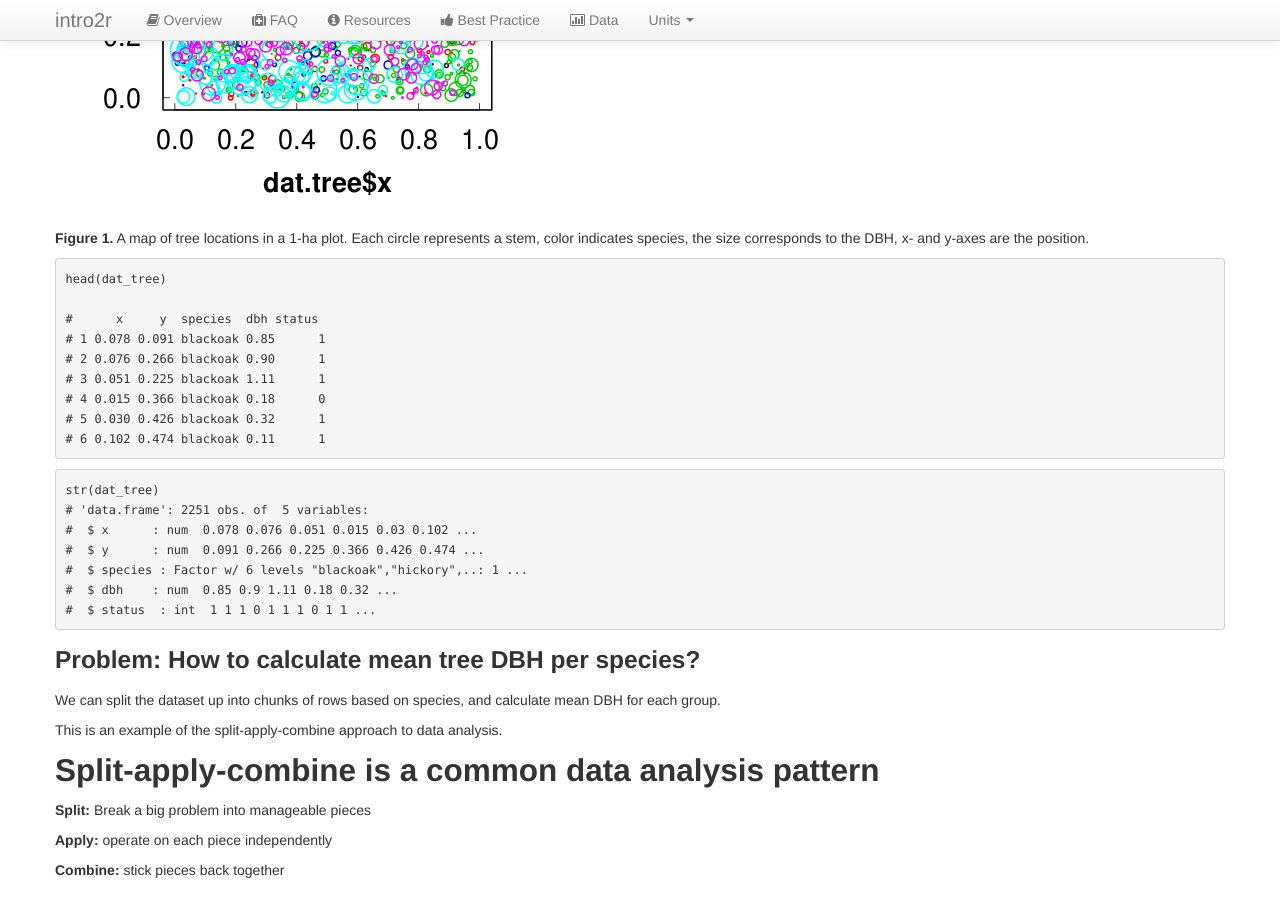
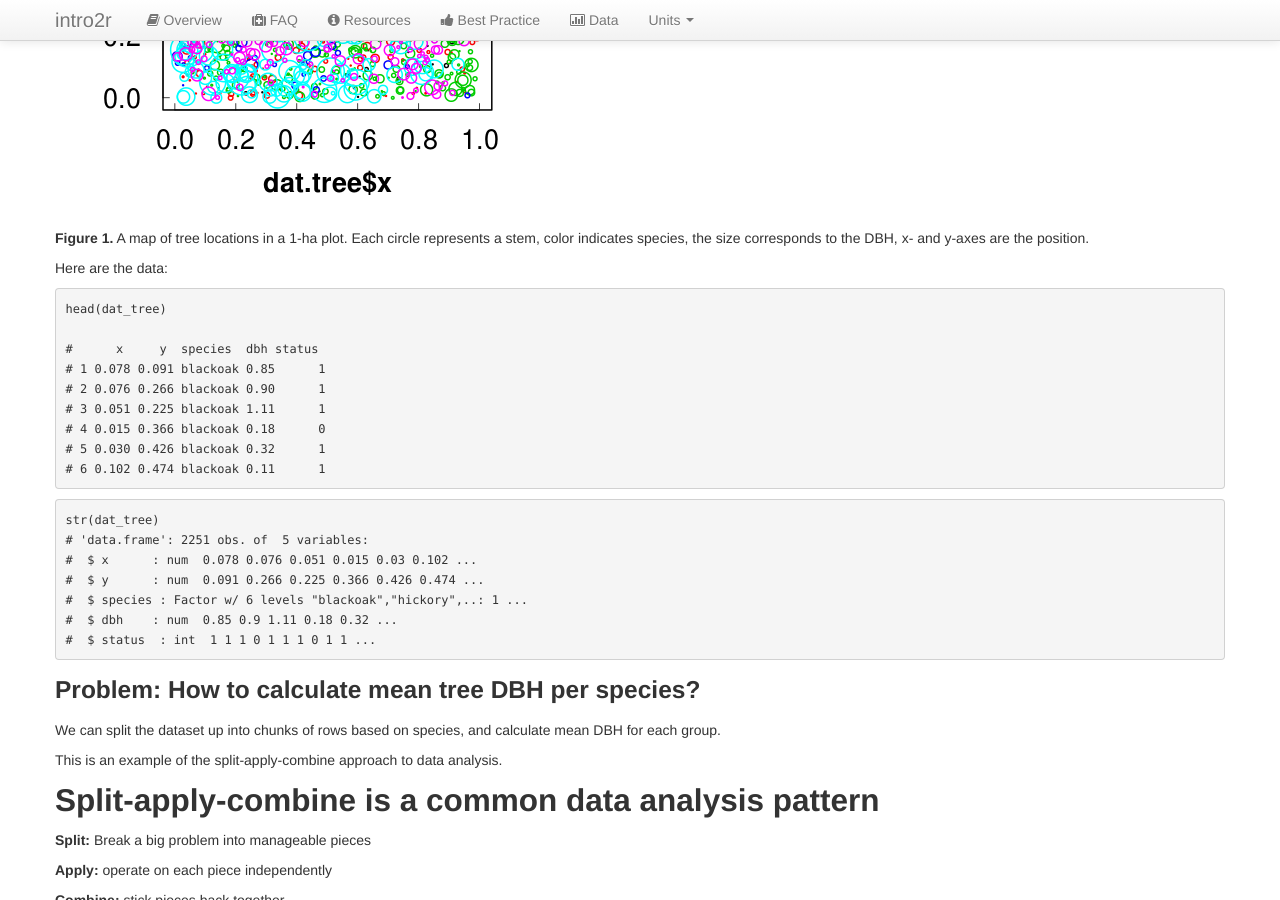
Before and after one commit to intro2r/intro2r, a Jekyll site: the page built from unit3/split-apply-combine.md, in a window 1280 px wide and 900 px high, scrolled down 382 px. Built offline with Jekyll 4.4.1, drawn with Linux system fonts in a browser that asks for light colours.

Commit message:
Update split-apply-combine.md

````diff
--- a/unit3/split-apply-combine.md
+++ b/unit3/split-apply-combine.md
@@ -12,6 +12,7 @@ title: Split-Apply-Combine
 **Figure 1.** A map of tree locations in a 1-ha plot. Each circle represents a stem, color indicates species, the size corresponds to the DBH, x- and y-axes are the position.
 
 
+Here are the data:
 
 ```r
 head(dat_tree)
````
